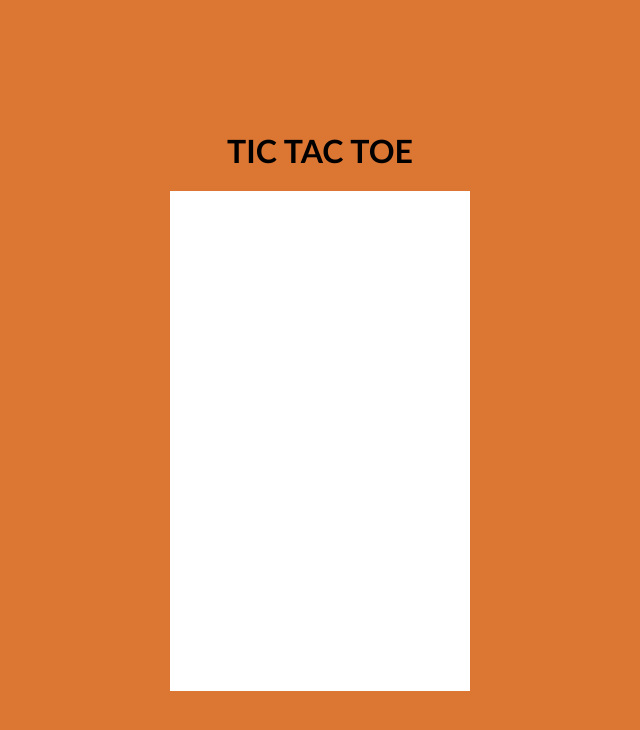
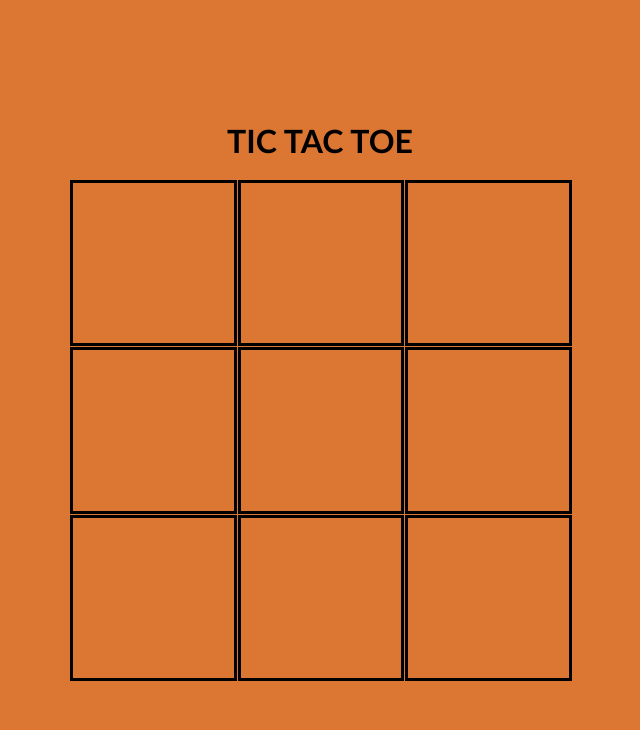
Before and after one commit to birbothedev/tictactoe-jsproject2, a plain HTML site: page index.html in a window 1280 px wide. Both pictures are taken after a click on the button "PLAY". Shown: the whole page, without its empty margins (320-960 px from the left). Drawn offline with Linux system fonts and the light colour scheme.

Commit message:
game container appearing as it should
the issue was with the javascript

```diff
--- a/index.html
+++ b/index.html
@@ -13,6 +13,15 @@
     </nav>
 
     <div id="gameContainer">
+        <div class="tiles"></div>
+        <div class="tiles"></div>
+        <div class="tiles"></div>
+        <div class="tiles"></div>
+        <div class="tiles"></div>
+        <div class="tiles"></div>
+        <div class="tiles"></div>
+        <div class="tiles"></div>
+        <div class="tiles"></div>
     </div>
 
     <script src="scripts/scripts.js"></script>
--- a/scripts/scripts.js
+++ b/scripts/scripts.js
@@ -1,10 +1,10 @@
 const title = document.getElementById('title');
-title.style.display = 'none';
+title.style.visibility = 'hidden'; // or opacity: 0;
 const gameContainer = document.getElementById('gameContainer');
-gameContainer.style.display = 'none';
+gameContainer.style.visibility = 'hidden'; // or opacity: 0;
 
 document.getElementById('playButton').addEventListener('click', function() {
     this.style.display = 'none';
-    title.style.display = 'block';
-    gameContainer.style.display = 'block';
+    title.style.visibility = 'visible'; // or opacity: 1;
+    gameContainer.style.visibility = 'visible'; // or opacity: 1;
 });
--- a/styles.css
+++ b/styles.css
@@ -1,3 +1,10 @@
+* {
+    margin: 0;
+    padding: 0;
+    box-sizing: border-box;
+}
+
+
 body {
     background-color: #dc7633;
     font-family: 'Trebuchet MS', sans-serif;
@@ -36,23 +43,25 @@ body {
     text-align: center;
 }
 
-
 #gameContainer {
+    margin-top: 20px;
     display: grid;
-    grid-template-columns: repeat(3, 1fr);
-    grid-template-rows: repeat(3, 100px);
-    width: 300px;
+    grid-template-columns: repeat(3, calc(33.33%));
+    grid-template-rows: repeat(3, calc(33.33%));
+    width: 500px;
     height: 500px;
-    background-color: white;
+    gap: 1px;
 }
 
-.tile {
-    border: 1px solid palegreen;
-    min-width: 100px;
-    min-height: 100px;
+.tiles {
+    border: 3px solid black;
     display: flex;
     justify-content: center;
     align-items: center;
     font-size: 50px;
     cursor: pointer;
+    padding: 10px;
+    width: 100%;
+    height: 100%;
+    box-sizing: border-box;
 }
```
